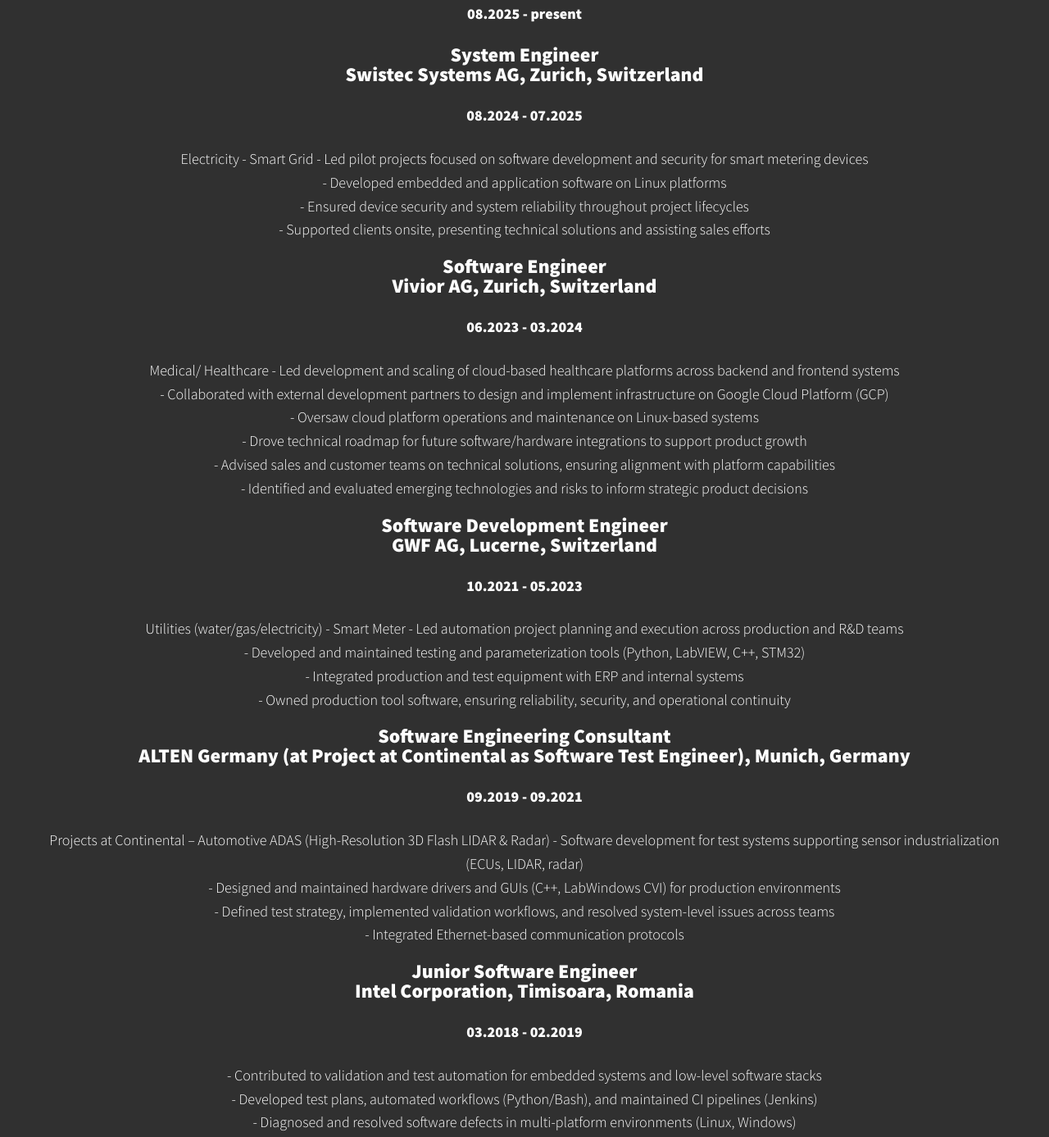
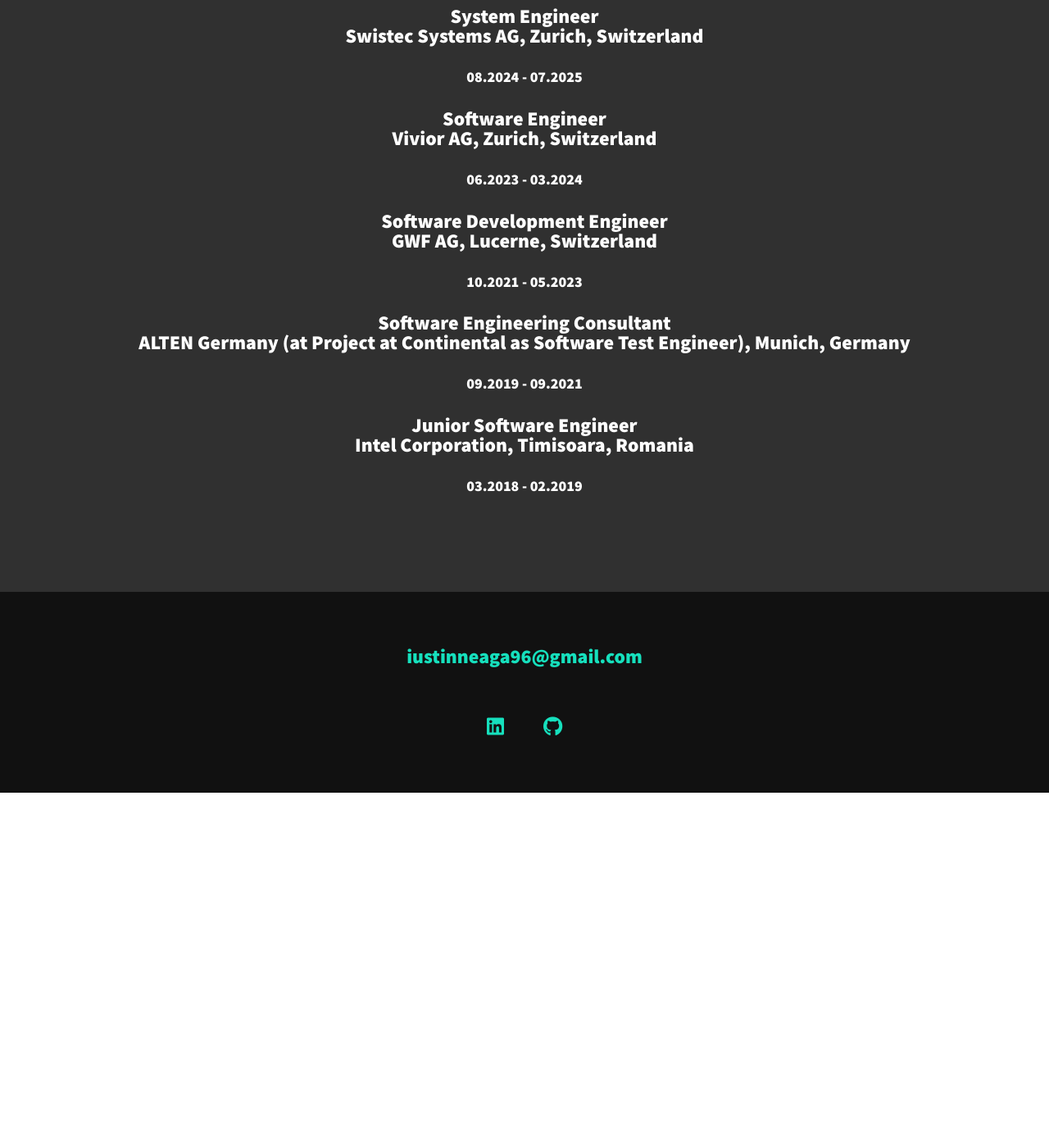
Before and after one commit to iushi13/Iustin-Portfolio, a plain HTML site: page index.html in a window 1280 px wide. Shown: the part 3420-4807 px from the top of the page at 82% size. After the commit the page ends 4387 px from the top, so only its background shows below. Drawn offline with nearby package versions, Linux system fonts and the light colour scheme.

Commit message:
Remove job descriptions from index.html
Removed several paragraphs detailing past job responsibilities and achievements.

```diff
--- a/index.html
+++ b/index.html
@@ -112,7 +112,6 @@
             <h3>B.Sc. Electronics, Telecommunications and Information Technology<br>
             Politehnica University of Timisoara</h3>
             <h4>2015 - 2019</h4>
-            <p>Bachelor Thesis: Iris recognition application using C++, OpenCV</p>
             </div>
 
             <p class="section__subtitle section__subtitle--work">My projects</p>
@@ -128,50 +127,16 @@
             <div class="about-me__body">
                 <h3>Senior DevOps Engineer<br>Zürcher Kantonalbank, Zurich, Switzerland</h3>
                 <h4>08.2025 - present</h4>
-                <p>
-                </p>
                 <h3>System Engineer <br>Swistec Systems AG, Zurich, Switzerland</h3>
                 <h4>08.2024 - 07.2025</h4>
-                <p>Electricity - Smart Grid
-                    - Led pilot projects focused on software development and security for smart metering devices<br>
-                    - Developed embedded and application software on Linux platforms<br>
-                    - Ensured device security and system reliability throughout project lifecycles<br>
-                    - Supported clients onsite, presenting technical solutions and assisting sales efforts<br>
-                </p>
                 <h3>Software Engineer <br>Vivior AG, Zurich, Switzerland</h3>
                 <h4>06.2023 - 03.2024</h4>
-                <p>Medical/ Healthcare
-                    - Led development and scaling of cloud-based healthcare platforms across backend and frontend systems<br>
-                    - Collaborated with external development partners to design and implement infrastructure on Google Cloud Platform (GCP)<br>
-                    - Oversaw cloud platform operations and maintenance on Linux-based systems<br>
-                    - Drove technical roadmap for future software/hardware integrations to support product growth<br>
-                    - Advised sales and customer teams on technical solutions, ensuring alignment with platform capabilities<br>
-                    - Identified and evaluated emerging technologies and risks to inform strategic product decisions<br>
-                </p>
-
                 <h3>Software Development Engineer <br>GWF AG, Lucerne, Switzerland</h3>
                 <h4>10.2021 - 05.2023</h4>
-                <p>Utilities (water/gas/electricity) - Smart Meter
-                    - Led automation project planning and execution across production and R&D teams<br>
-                    - Developed and maintained testing and parameterization tools (Python, LabVIEW, C++, STM32)<br>
-                    - Integrated production and test equipment with ERP and internal systems<br>
-                    - Owned production tool software, ensuring reliability, security, and operational continuity<br>
-                </p>
-
                 <h3>Software Engineering Consultant <br>ALTEN Germany (at Project at Continental as Software Test Engineer), Munich, Germany</h3>
                 <h4>09.2019 - 09.2021</h4>
-                <p>Projects at Continental – Automotive ADAS (High-Resolution 3D Flash LIDAR & Radar)
-                    - Software development for test systems supporting sensor industrialization (ECUs, LIDAR, radar)<br>
-                    - Designed and maintained hardware drivers and GUIs (C++, LabWindows CVI) for production environments<br>
-                    - Defined test strategy, implemented validation workflows, and resolved system-level issues across teams<br>
-                    - Integrated Ethernet-based communication protocols<br>
-
                 <h3>Junior Software Engineer<br>Intel Corporation, Timisoara, Romania</h3>
                 <h4>03.2018 - 02.2019</h4>
-                <p> - Contributed to validation and test automation for embedded systems and low-level software stacks<br>
-                    - Developed test plans, automated workflows (Python/Bash), and maintained CI pipelines (Jenkins)<br>
-                    - Diagnosed and resolved software defects in multi-platform environments (Linux, Windows)<br>
-
             </div>
 
         </section>
```
